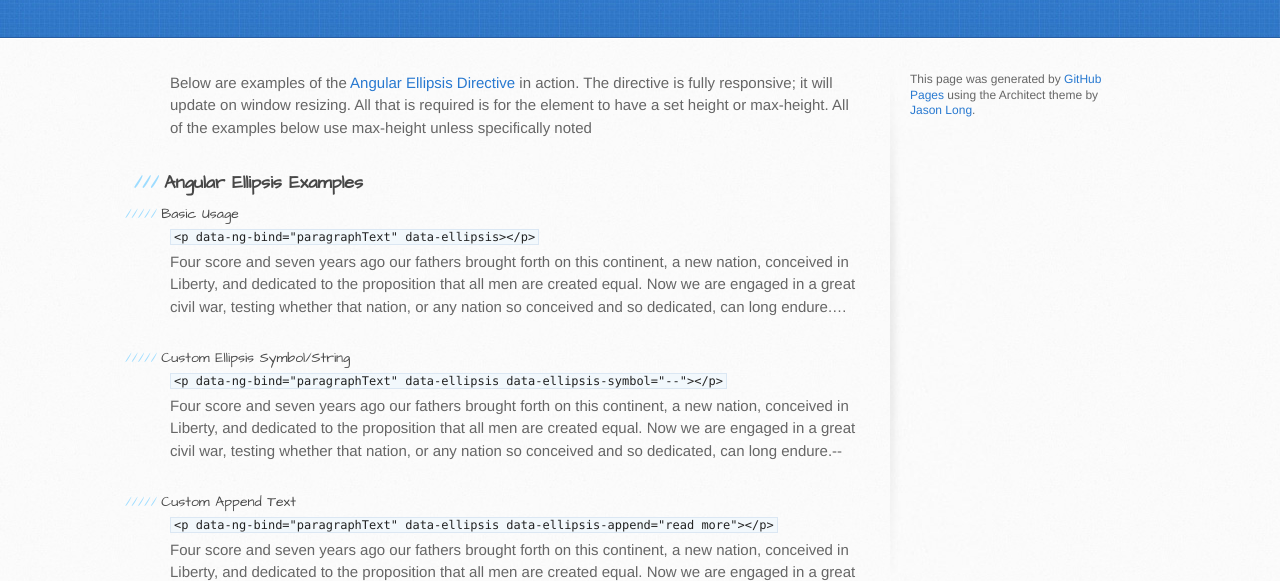
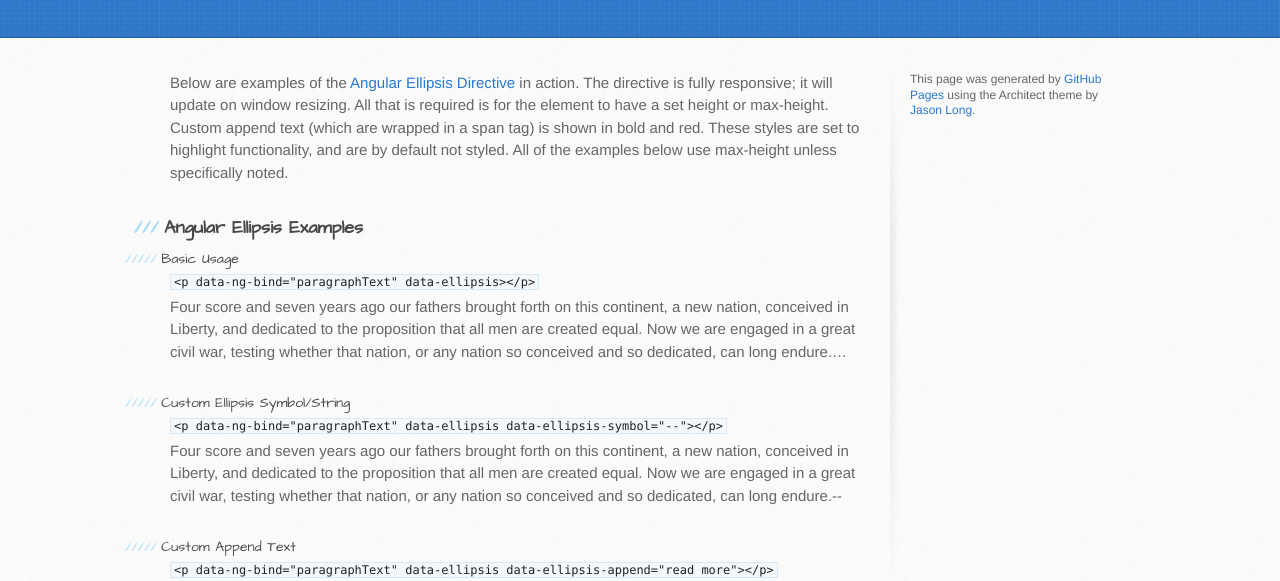
Before and after one commit to dibari/dibari.github.io, a plain HTML site: page angular-ellipsis.html in a window 1280 px wide. Shown: the part 197-778 px from the top of the page. Drawn offline with Linux system fonts and the light colour scheme.

Commit message:
Updated into text

```diff
--- a/angular-ellipsis.html
+++ b/angular-ellipsis.html
@@ -15,7 +15,7 @@
     <script src="//html5shiv.googlecode.com/svn/trunk/html5.js"></script>
     <![endif]-->
 
-    <title>Angular Ellipsi by DiBari.github.io</title>
+    <title>Angular Ellipsis Directive | DiBari.github.io</title>
 
     <script src="javascripts/angular.js"></script>
     <script>
@@ -69,7 +69,7 @@
     <div id="content-wrapper">
       <div class="inner clearfix">
         <section id="main-content">
-          <p style="max-height: none;">Below are examples of the <a href="https://www.github.com/dibari/angular-ellipsis">Angular Ellipsis Directive</a> in action.  The directive is fully responsive; it will update on window resizing.  All that is required is for the element to have a set height or max-height.  <em>All of the examples below use max-height unless specifically noted</em></p>
+          <p style="max-height: none;">Below are examples of the <a href="https://www.github.com/dibari/angular-ellipsis">Angular Ellipsis Directive</a> in action.  The directive is fully responsive; it will update on window resizing.  All that is required is for the element to have a set height or max-height.  Custom append text (which are wrapped in a span tag) is shown in bold and red.  These styles are set to highlight functionality, and are by default not styled.  All of the examples below use max-height unless specifically noted.</p>
 
           <h3><a name="welcome-to-github-pages" class="anchor" href="#welcome-to-github-pages"><span class="octicon octicon-link"></span></a>Angular Ellipsis Examples</h3>
 
```
